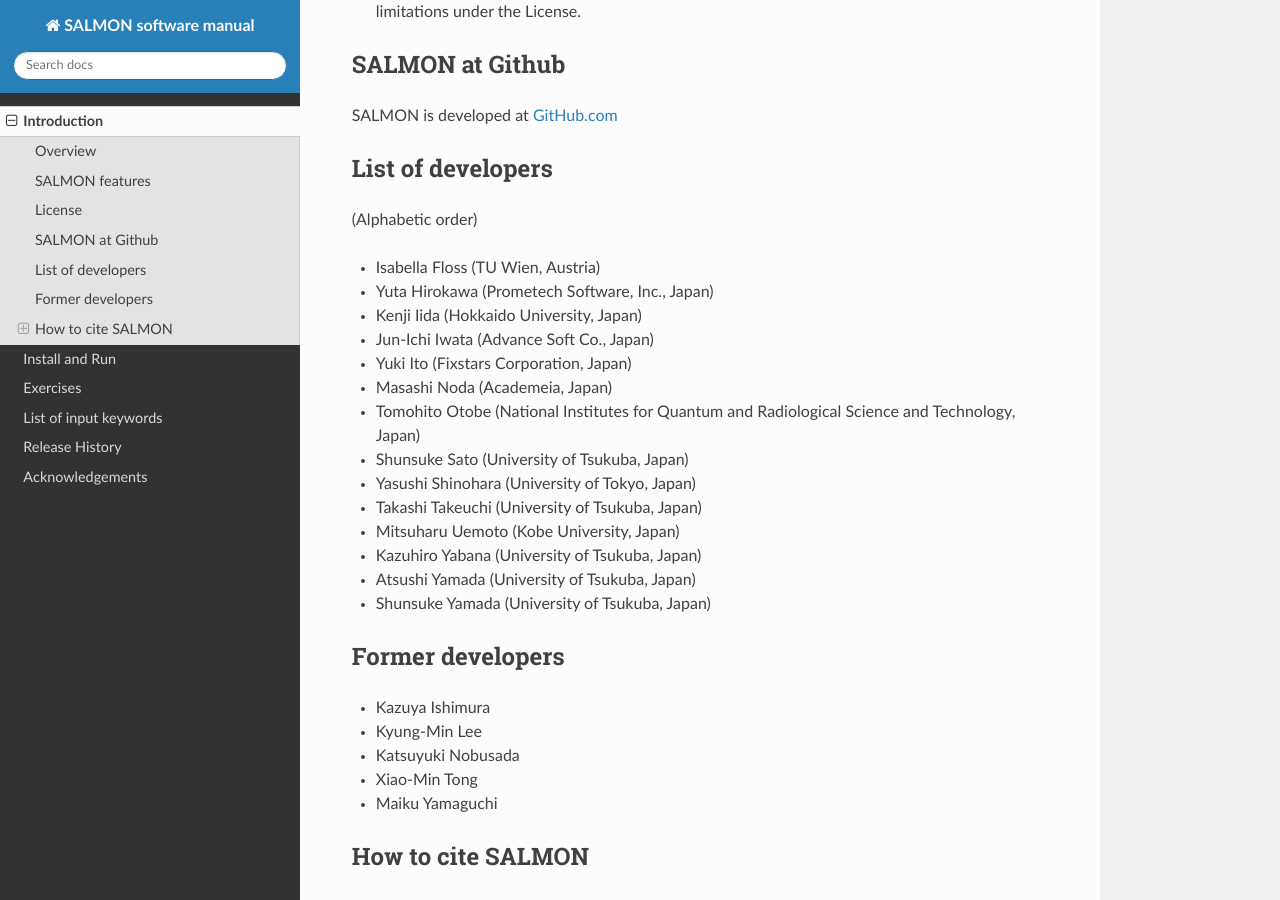
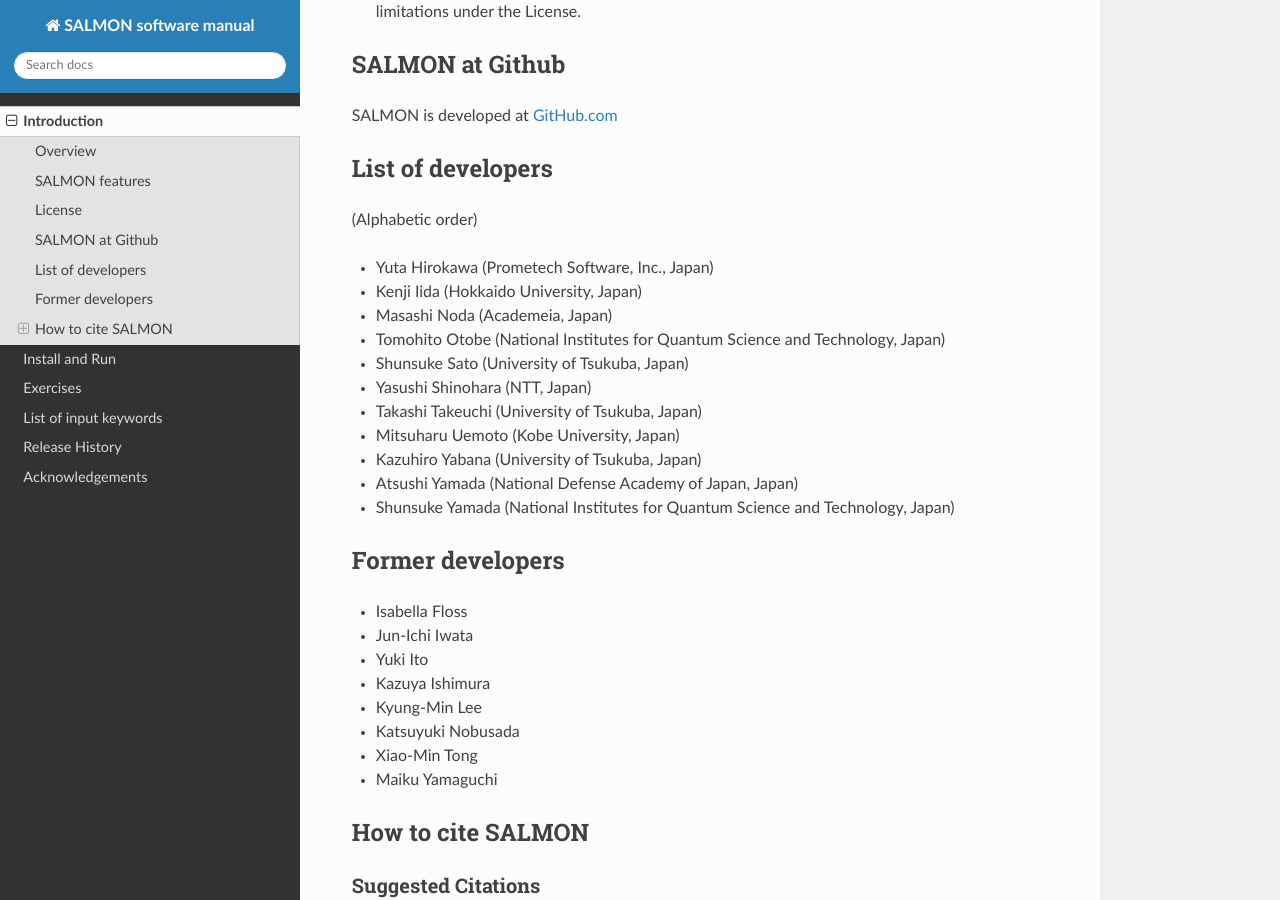
Before and after one commit to SALMON-TDDFT/SALMON-DOCS, a Sphinx documentation site: the page built from source/introduction.rst, in a window 1280 px wide and 900 px high, scrolled down 1912 px. Built offline with Sphinx 7.4.7 and the Read the Docs theme 2.0.0, drawn with Linux system fonts in a browser that asks for light colours; formulas are drawn with MathJax 3; cross-references to code outside the pages are shown as plain code.

Commit message:
Update introduction.rst

```diff
--- a/source/introduction.rst
+++ b/source/introduction.rst
@@ -116,24 +116,24 @@
 
 (Alphabetic order)
 
-* Isabella Floss (TU Wien, Austria)
 * Yuta Hirokawa (Prometech Software, Inc., Japan)
 * Kenji Iida (Hokkaido University, Japan)
-* Jun-Ichi Iwata (Advance Soft Co., Japan)
-* Yuki Ito (Fixstars Corporation, Japan)
 * Masashi Noda (Academeia, Japan)
-* Tomohito Otobe (National Institutes for Quantum and Radiological Science and Technology, Japan)
+* Tomohito Otobe (National Institutes for Quantum Science and Technology, Japan)
 * Shunsuke Sato (University of Tsukuba, Japan)
-* Yasushi Shinohara (University of Tokyo, Japan)
+* Yasushi Shinohara (NTT, Japan)
 * Takashi Takeuchi (University of Tsukuba, Japan)
 * Mitsuharu Uemoto (Kobe University, Japan)
 * Kazuhiro Yabana (University of Tsukuba, Japan)
-* Atsushi Yamada (University of Tsukuba, Japan)
-* Shunsuke Yamada (University of Tsukuba, Japan)
+* Atsushi Yamada (National Defense Academy of Japan, Japan)
+* Shunsuke Yamada (National Institutes for Quantum Science and Technology, Japan)
 
 Former developers
 ----------------------
 
+* Isabella Floss
+* Jun-Ichi Iwata
+* Yuki Ito
 * Kazuya Ishimura
 * Kyung-Min Lee
 * Katsuyuki Nobusada
```
